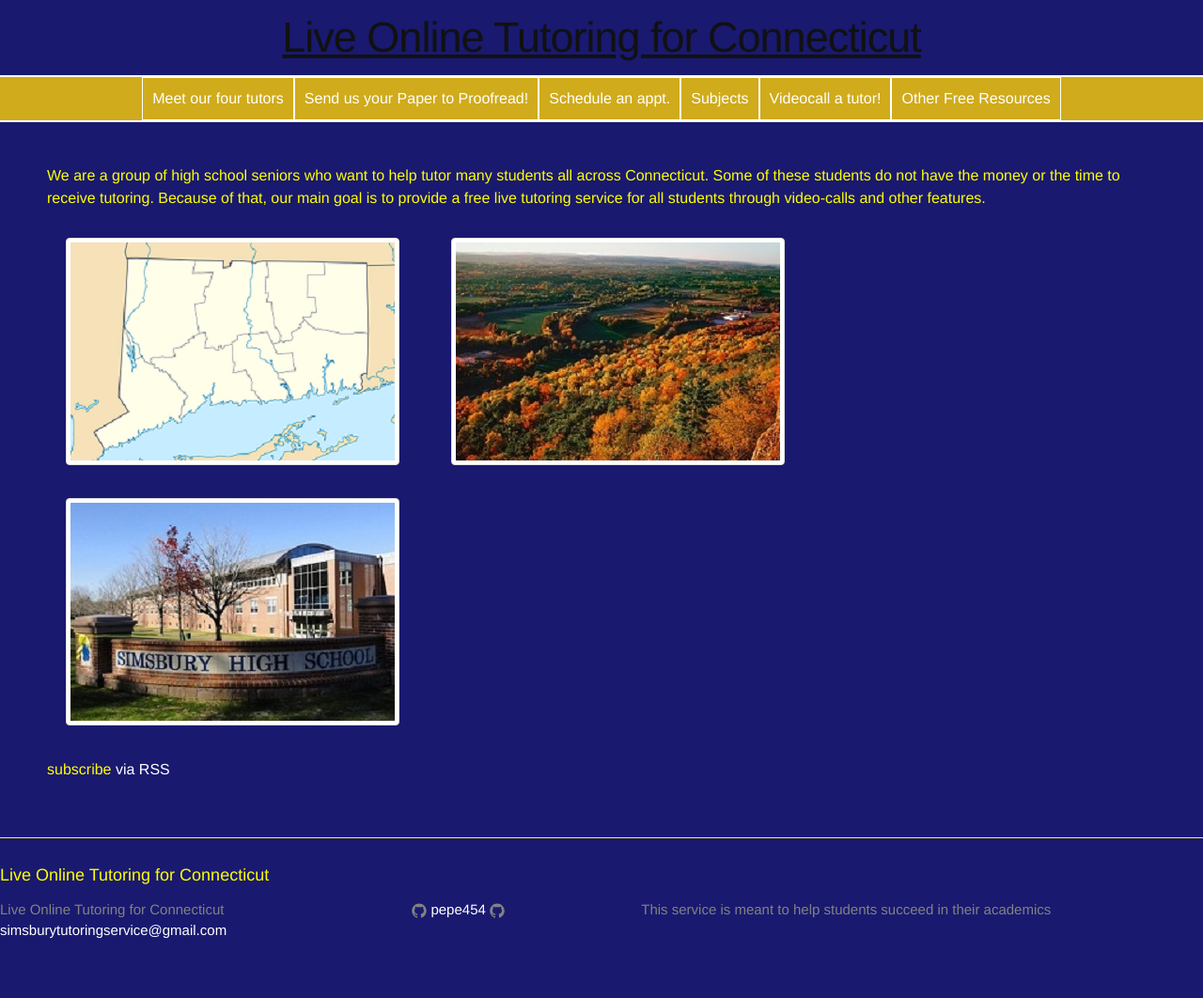
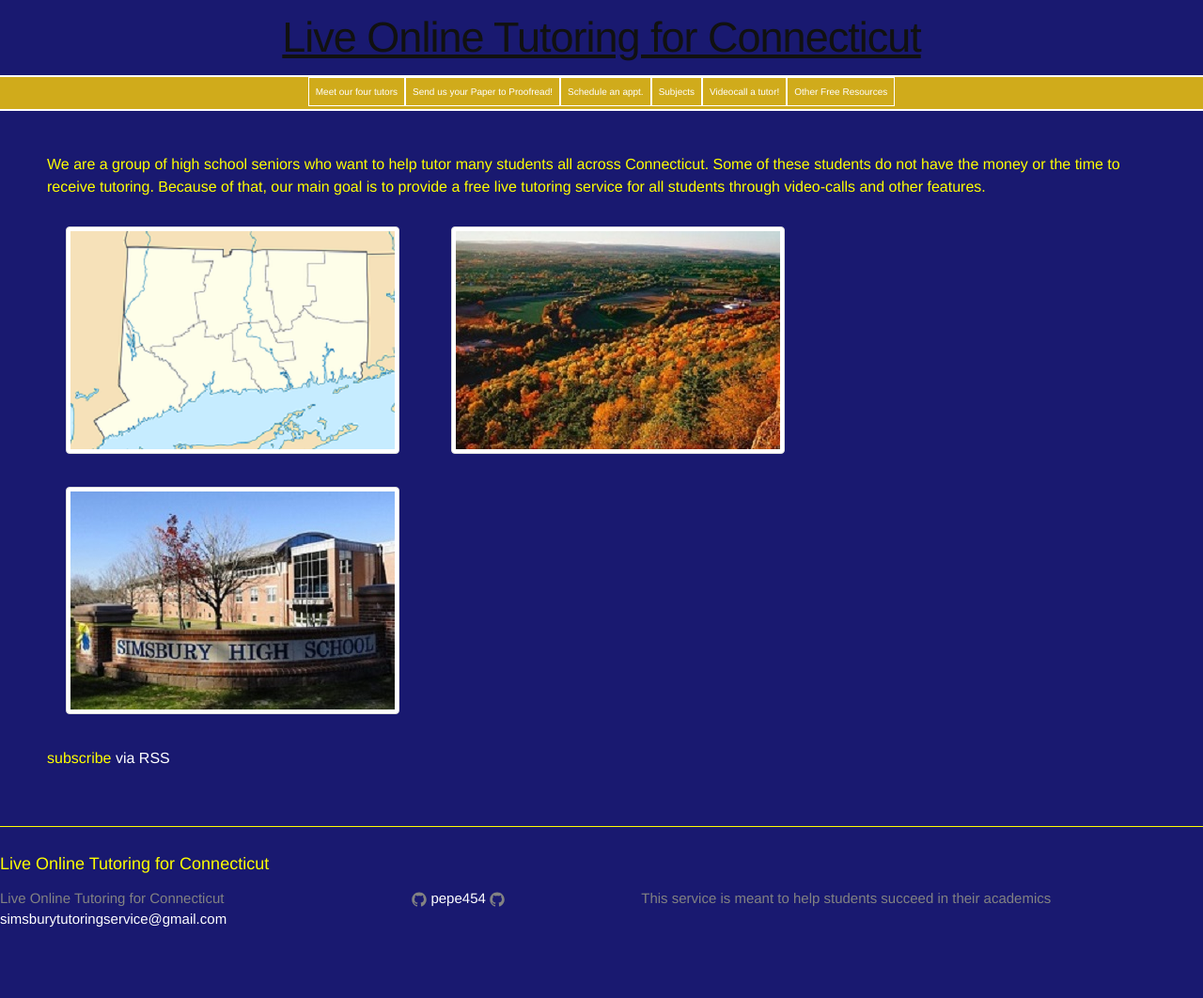
Before and after one commit to pepe454/pepe454.github.io, a Jekyll site: the page built from index.html, in a window 1280 px wide. Shown: the whole page at 94% size. Built offline with Jekyll 4.4.1, drawn with Linux system fonts in a browser that asks for light colours; the list of posts is cut into pages by our own code.

Commit message:
Update _layout.scss

```diff
--- a/_sass/_layout.scss
+++ b/_sass/_layout.scss
@@ -45,9 +45,9 @@
         display: inline-block;
         margin-left: 0;
         margin-right: 0;
-        padding: 10px;
+        padding: 7px;
         border: 1px solid white;
-        font-size: $base-font-size;
+        font-size: 10px;
         color: white;
         line-height: $base-line-height;
     }
```
